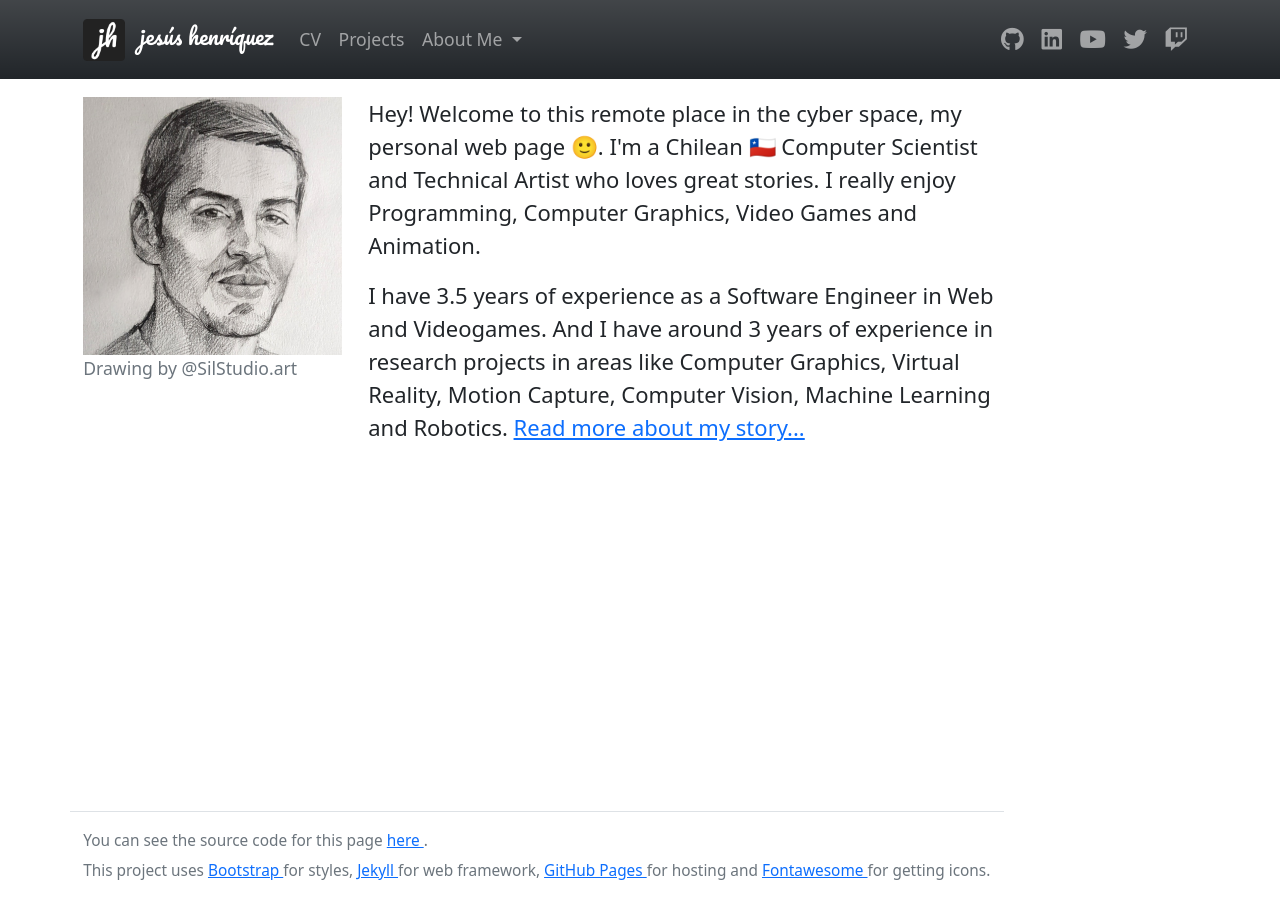
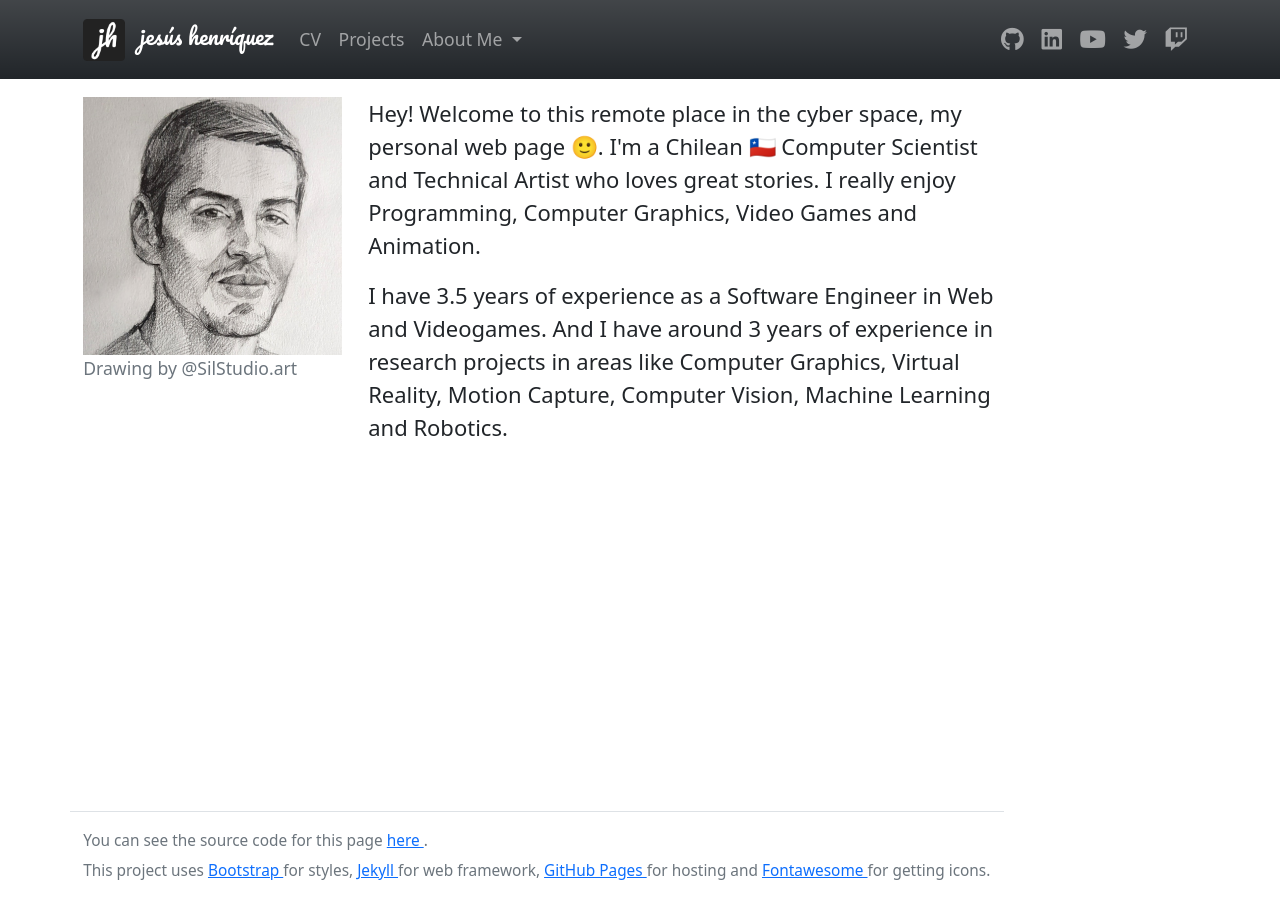
Before and after one commit to HenrYxZ/henryxz.github.io, a Jekyll site: the page built from index.html, in a window 1280 px wide. Built offline with Jekyll 4.4.1, drawn with Linux system fonts in a browser that asks for light colours; nearby versions of some CDN libraries.

Commit message:
remove link to my store from home page

```diff
--- a/index.html
+++ b/index.html
@@ -26,9 +26,6 @@ title: Hernaldo Jesús
       Videogames. And I have around 3 years of experience in research projects
       in areas like Computer Graphics, Virtual Reality, Motion Capture, Computer
       Vision, Machine Learning and Robotics.
-      <a href="{% link about_me/my_story/index.html %}">
-        Read more about my story...
-      </a>
     </p>
   </div>
 </div>
```
